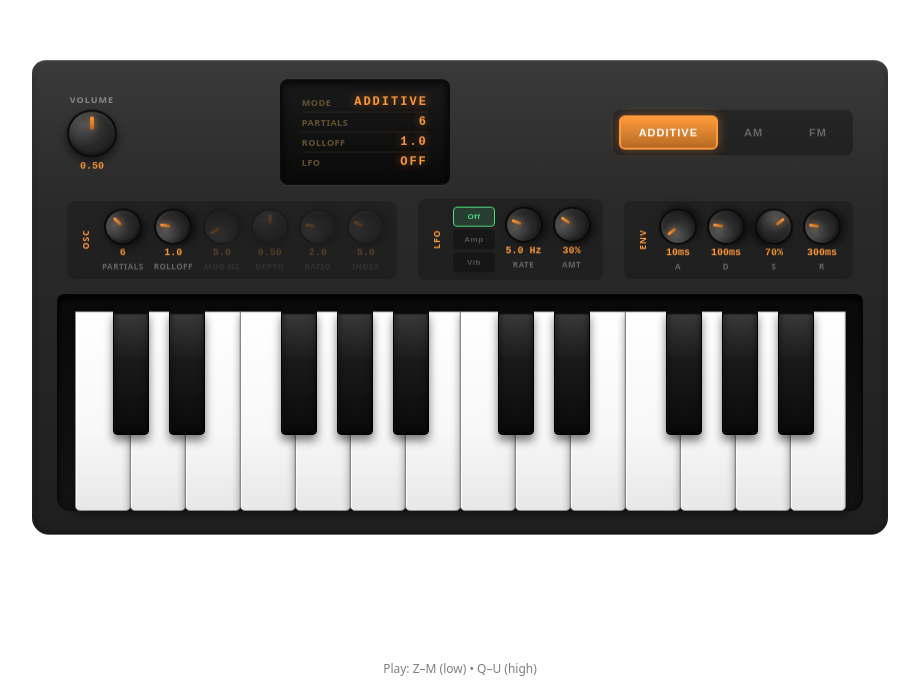
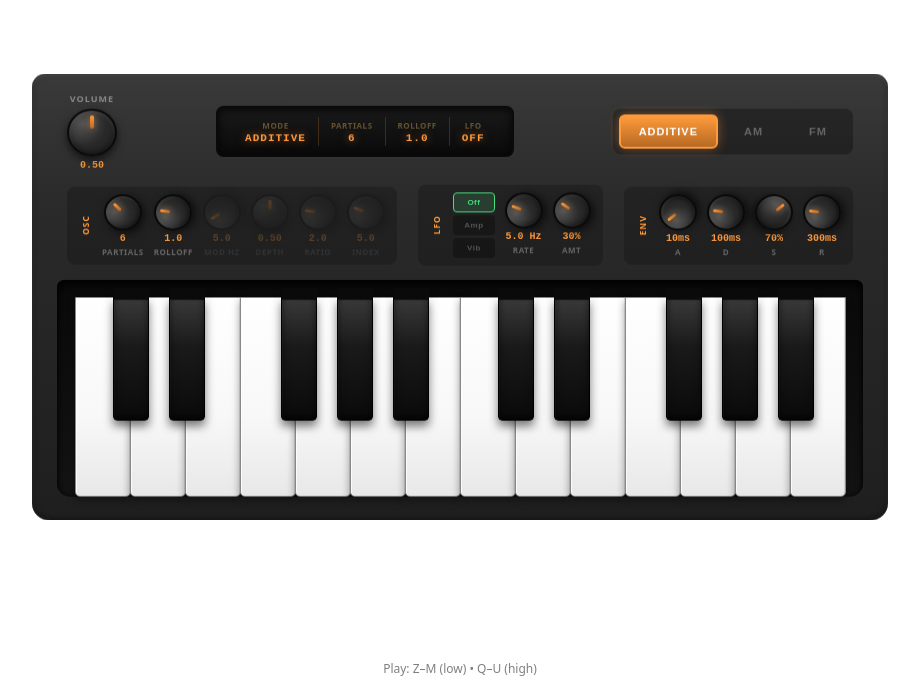
Before and after one commit to yikesaxe/computational-sound, a plain HTML site: page hw2/index.html in a window 1280 px wide. Shown: the part 103-800 px from the top of the page, without its empty margins (180-1099 px from the left). Drawn offline with Linux system fonts and the light colour scheme.

Commit message:
ui: make display panel horizontal layout

```diff
--- a/hw2/index.html
+++ b/hw2/index.html
@@ -32,19 +32,22 @@
 
         <!-- Display Panel -->
         <div class="display-panel">
-          <div class="display-row">
+          <div class="display-cell">
             <span class="display-label">MODE</span>
             <span class="display-value" id="lcdMode">ADDITIVE</span>
           </div>
-          <div class="display-row">
+          <div class="display-divider"></div>
+          <div class="display-cell">
             <span class="display-label" id="lcdParam1Label">PARTIALS</span>
             <span class="display-value" id="lcdParam1Value">6</span>
           </div>
-          <div class="display-row">
+          <div class="display-divider"></div>
+          <div class="display-cell">
             <span class="display-label" id="lcdParam2Label">ROLLOFF</span>
             <span class="display-value" id="lcdParam2Value">1.0</span>
           </div>
-          <div class="display-row">
+          <div class="display-divider"></div>
+          <div class="display-cell">
             <span class="display-label">LFO</span>
             <span class="display-value" id="lcdLfo">OFF</span>
           </div>
--- a/hw2/styles.css
+++ b/hw2/styles.css
@@ -163,30 +163,33 @@
 
 /* ===== DISPLAY PANEL ===== */
 .display-panel {
+  display: flex;
+  align-items: center;
   background: linear-gradient(to bottom, #1a1a1a 0%, #0a0a0a 100%);
   border: 2px solid #0a0a0a;
   border-radius: 8px;
-  padding: 12px 20px;
-  min-width: 170px;
+  padding: 10px 15px;
   box-shadow:
     inset 0 2px 8px rgba(0,0,0,0.8),
     0 1px 0 rgba(255,255,255,0.05);
 }
 
-.display-row {
+.display-cell {
   display: flex;
-  justify-content: space-between;
+  flex-direction: column;
   align-items: center;
-  padding: 3px 0;
-  border-bottom: 1px solid rgba(255,154,60,0.1);
+  padding: 0 12px;
+  gap: 2px;
 }
 
-.display-row:last-child {
-  border-bottom: none;
+.display-divider {
+  width: 1px;
+  height: 30px;
+  background: rgba(255,154,60,0.2);
 }
 
 .display-label {
-  font-size: 9px;
+  font-size: 8px;
   font-weight: 600;
   letter-spacing: 0.5px;
   color: #665533;
@@ -194,9 +197,9 @@
 }
 
 .display-value {
-  font-size: 12px;
+  font-size: 11px;
   font-weight: 700;
-  letter-spacing: 2px;
+  letter-spacing: 1px;
   color: #ff9a3c;
   font-family: 'Courier New', monospace;
   text-shadow: 0 0 10px rgba(255,154,60,0.5);
```
